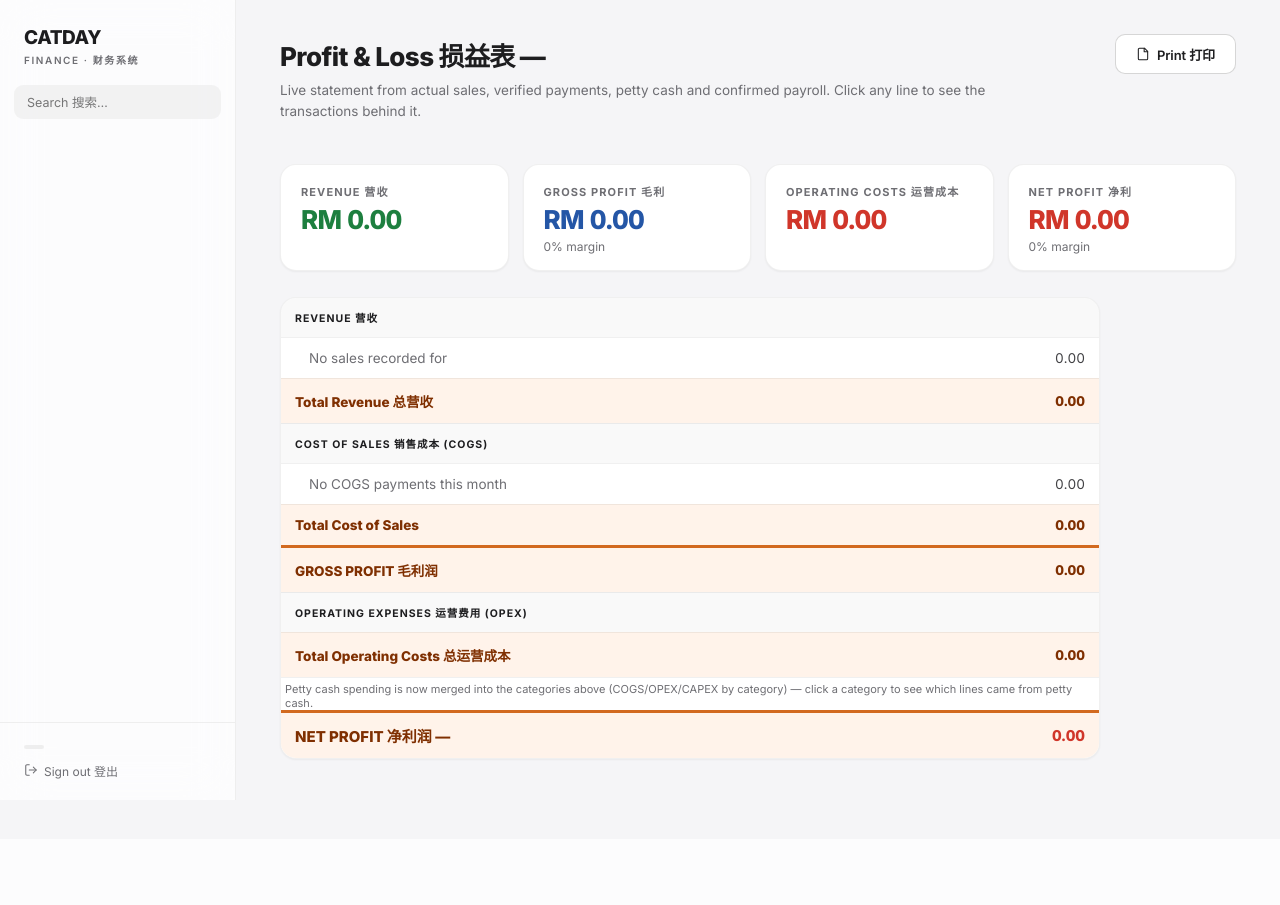
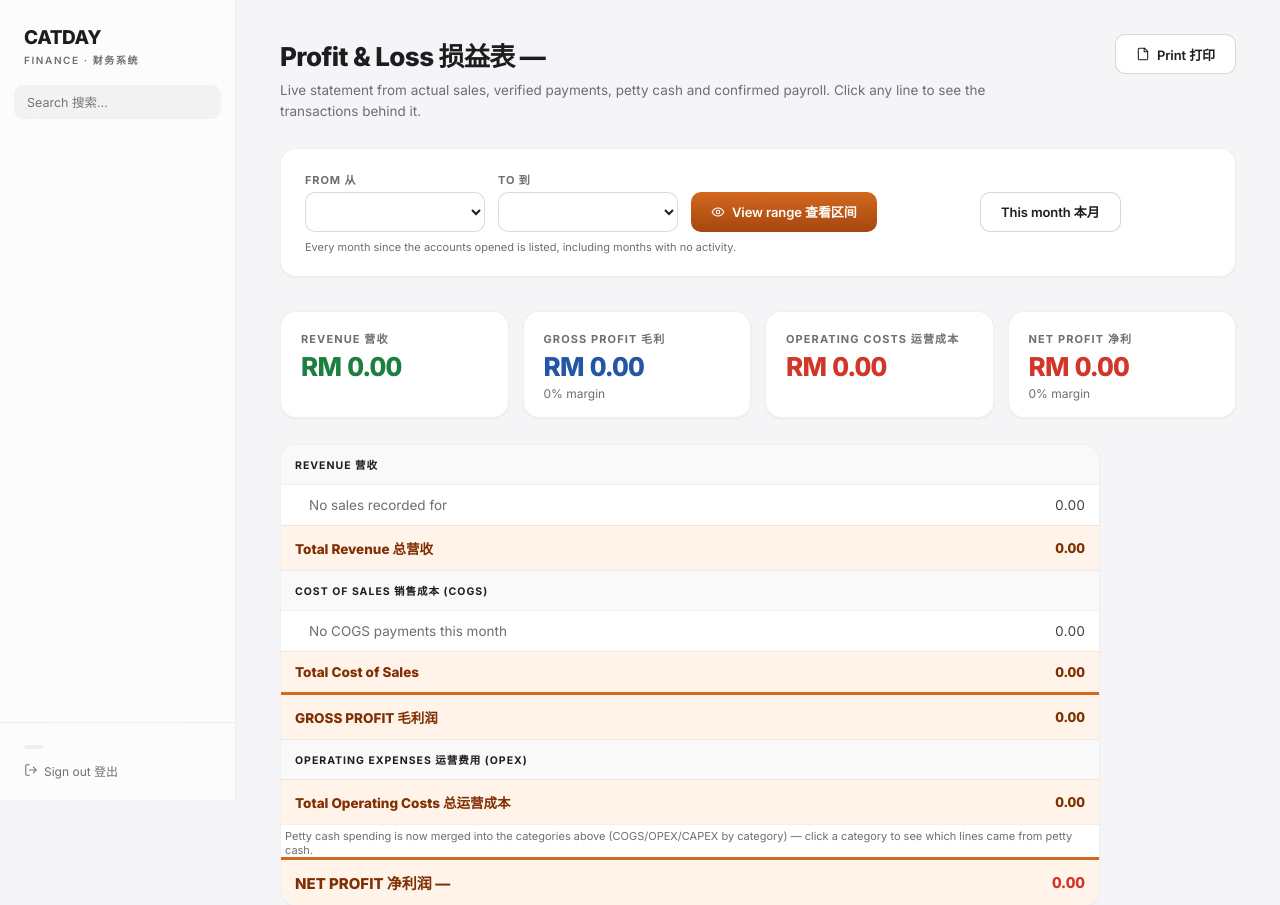
Before and after one commit to chiaeugene/catdaycfo, a FastAPI app: template templates/pnl.html in a window 1280 px wide. Shown: the top 905 px of the page. Before the commit the page ends 800 px from the top, so only its background shows below. Run offline with FastAPI, Linux system fonts and the light colour scheme; the template is opened without the code that fills it, so the values that code supplies are empty.

Commit message:
GL: include journal entries; P&L: continuous months + date range
GL was empty despite the Balance Sheet showing RM895k. It only scanned
operational records (payments, sales, vouchers, petty cash, payroll) and never
read the journal — so the opening-balance entry, which is currently the only
thing posted, was invisible. Now includes Opening and Manual journal entries
as a "Journal" type, one row per line, linking to that account's ledger.

Journal rows show Dr/Cr markers and are excluded from the "Money in / Money
out" cards, since those are cash-movement totals — folding RM1,005,871.60 of
opening debits into them would claim RM1m of cash moved when none did.

P&L only listed months that already had transactions, so a quiet month
couldn't be opened at all and there was no way to view a quarter or a year.
Now lists every month continuously from the accounts' start date (taken from
the opening entry, else earliest transaction) to today, plus a From/To range
picker that aggregates across the selected months. Reversed ranges are
normalised.

Caught during testing: my bulk edit to switch the P&L queries to .in_() had
matched the FIRST occurrence in the file rather than the intended one, which
silently rewrote the dashboard's payroll query and the sales page's
by-stream query to reference an undefined sel_months — both would have
500'd in production. Both restored to == mo; audited every .month filter in
the file to confirm sel_months now appears only inside pnl().

Verified: Jul alone 1,000.00 / Aug alone 2,500.00 / Jul-Aug range 3,500.00
(and 3,500.00 reversed), opex aggregating correctly alongside. 26 pages x 2
roles render, trial balance still ties at 1,005,871.60.

```diff
--- a/app/main.py
+++ b/app/main.py
@@ -165,6 +165,37 @@ def month_options(back: int = 12, fwd: int = 1) -> list[str]:
             y += 1
         out.append(f"{date(y, m, 1):%b %Y}")
     return out
+
+
+def _months_between(start: str, end: str) -> list[str]:
+    """Every month from start to end inclusive, as 'Mon YYYY', oldest first."""
+    try:
+        a = datetime.strptime(start, "%b %Y")
+        b = datetime.strptime(end, "%b %Y")
+    except ValueError:
+        return [end]
+    out, y, m = [], a.year, a.month
+    while (y, m) <= (b.year, b.month):
+        out.append(f"{date(y, m, 1):%b %Y}")
+        m += 1
+        if m > 12:
+            m, y = 1, y + 1
+    return out
+
+
+def _accounts_start_month(db: Session) -> str:
+    """When the accounts begin: the opening-balance entry if one exists,
+    otherwise the earliest month that carries any transaction."""
+    opening = db.query(M.JournalEntry).filter(
+        M.JournalEntry.source_type == "Opening").order_by(M.JournalEntry.date).first()
+    if opening:
+        return f"{opening.date:%b %Y}"
+    candidates = []
+    for model in (M.SalesEntry, M.Payment, M.PettyCashEntry):
+        d = db.query(func.min(model.date)).scalar()
+        if d:
+            candidates.append(d)
+    return f"{min(candidates):%b %Y}" if candidates else month_str()
 
 
 def normalize_month(raw: str, fallback: date | None = None) -> str:
@@ -1749,19 +1780,44 @@ def general_ledger(request: Request, q: str = "", frm: str = "", to: str = "",
                                     "cin": 0, "cout": run.total_cost, "link": f"/payroll/run/{run.id}",
                                     "match_key": ("Payroll", run.id)})
 
+    # Journal entries that aren't derived from an operational record — opening
+    # balances and manual adjustments. Without these the GL silently omits real
+    # postings: right after go-live the books held only the opening entry, so
+    # the GL looked completely empty while the Balance Sheet showed RM895k.
+    if kind in ("", "Journal"):
+        for je in db.query(M.JournalEntry).filter(
+                M.JournalEntry.source_type.in_(("Opening", "Manual"))).all():
+            if not in_range(je.date):
+                continue
+            for line in je.lines:
+                acct = line.account
+                if not match(je.ref, je.memo, line.description, acct.code, acct.name):
+                    continue
+                entries.append({
+                    "date": je.date, "code": je.ref or f"JE-{je.id}", "type": "Journal",
+                    "party": f"{acct.code} {acct.name}",
+                    "desc": line.description or je.memo,
+                    "cin": line.debit, "cout": line.credit, "is_journal": True,
+                    "link": f"/accounting/ledger/{acct.id}"})
+
     matched_keys = {(l.matched_type, l.matched_id) for l in
                     db.query(M.BankStatementLine).filter(M.BankStatementLine.matched == True).all()}  # noqa: E712
     for e in entries:
         key = e.pop("match_key", None)
         e["reconciled"] = (key in matched_keys) if key else None
+        e.setdefault("is_journal", False)
 
     entries.sort(key=lambda e: (e["date"], e["code"]), reverse=True)
-    total_in = sum(e["cin"] for e in entries)
-    total_out = sum(e["cout"] for e in entries)
-    kinds = ["Payment", "Sale", "Petty Cash", "Voucher", "Listing", "Payroll"]
+    # Journal rows are debits/credits, not cash movements — including them in
+    # the "money in / money out" cards would show RM1m of cash that never moved.
+    total_in = sum(e["cin"] for e in entries if not e["is_journal"])
+    total_out = sum(e["cout"] for e in entries if not e["is_journal"])
+    journal_count = sum(1 for e in entries if e["is_journal"])
+    kinds = ["Payment", "Sale", "Petty Cash", "Voucher", "Listing", "Payroll", "Journal"]
     return render(request, db, "general_ledger.html", "gl", entries=entries[:500],
                   q=q, frm=frm, to=to, kind=kind, kinds=kinds,
-                  total_in=total_in, total_out=total_out, count=len(entries))
+                  total_in=total_in, total_out=total_out, count=len(entries),
+                  journal_count=journal_count)
 
 
 # ─────────────────────────── REPORTS ───────────────────────────
@@ -1934,19 +1990,42 @@ def export_pettycash(request: Request, db: Session = Depends(get_db)):
 
 # ─────────────────────────── P&L ───────────────────────────
 @app.get("/pnl", response_class=HTMLResponse)
-def pnl(request: Request, month: str = "", db: Session = Depends(get_db)):
-    mo = month or month_str()
-    months = sorted({m for (m,) in db.query(M.SalesEntry.month).distinct().all() if m}
-                    | {m for (m,) in db.query(M.Payment.month).distinct().all() if m}
-                    | {month_str()})
+def pnl(request: Request, month: str = "", frm: str = "", to: str = "",
+        db: Session = Depends(get_db)):
+    """Monthly P&L, or a date range when frm/to are given.
+
+    The month list runs continuously from the accounts' start date to today —
+    previously it only listed months that already had transactions, so a month
+    with no activity simply couldn't be opened, and there was no way to look at
+    a quarter or a full year at once."""
+    start = _accounts_start_month(db)
+    all_months = _months_between(start, month_str())
+
+    # Date-range mode: frm/to are "Mon YYYY" strings picked from the same list.
+    range_mode = bool(frm and to)
+    if range_mode:
+        try:
+            i, j = all_months.index(frm), all_months.index(to)
+        except ValueError:
+            range_mode = False
+        else:
+            if i > j:
+                i, j = j, i
+            sel_months = all_months[i:j + 1]
+            mo = f"{frm} – {to}"
+    if not range_mode:
+        mo = month or month_str()
+        sel_months = [mo]
+    months = all_months
 
     # Revenue
     revenue = dict(db.query(M.SalesEntry.stream, func.sum(M.SalesEntry.amount))
-                   .filter(M.SalesEntry.month == mo).group_by(M.SalesEntry.stream).all())
+                   .filter(M.SalesEntry.month.in_(sel_months))
+                   .group_by(M.SalesEntry.stream).all())
     total_rev = sum(revenue.values())
 
     # Payments in month, by group
-    pays = db.query(M.Payment).filter(M.Payment.month == mo,
+    pays = db.query(M.Payment).filter(M.Payment.month.in_(sel_months),
                                       M.Payment.status != "Void").all()
     def by_cat(group):
         out = {}
@@ -1967,7 +2046,7 @@ def pnl(request: Request, month: str = "", db: Session = Depends(get_db)):
     # otherwise identical cat-food spend shows in a different P&L bucket
     # depending on whether it was paid by invoice or petty cash.
     from types import SimpleNamespace
-    for e in db.query(M.PettyCashEntry).filter(M.PettyCashEntry.month == mo,
+    for e in db.query(M.PettyCashEntry).filter(M.PettyCashEntry.month.in_(sel_months),
                                                M.PettyCashEntry.amount_out > 0).all():
         cat = e.category or "Uncategorized"
         grp = M.group_for(cat)
@@ -1987,13 +2066,16 @@ def pnl(request: Request, month: str = "", db: Session = Depends(get_db)):
 
     # Payroll: confirmed runs for the month (employer cost)
     payroll_total = db.query(func.coalesce(func.sum(M.PayrollRun.total_cost), 0)) \
-        .filter(M.PayrollRun.month == mo, M.PayrollRun.status == "Confirmed").scalar()
+        .filter(M.PayrollRun.month.in_(sel_months),
+                M.PayrollRun.status == "Confirmed").scalar()
 
     gross_profit = total_rev - total_cogs
     total_operating = total_opex + total_other + payroll_total
     net = gross_profit - total_operating
 
     return render(request, db, "pnl.html", "pnl", month=mo, months=months,
+                  range_mode=range_mode, f_frm=frm, f_to=to,
+                  sel_count=len(sel_months),
                   revenue=revenue, total_rev=total_rev,
                   cogs=cogs, total_cogs=total_cogs, gross_profit=gross_profit,
                   opex=opex, total_opex=total_opex, other=other, total_other=total_other,
--- a/templates/pnl.html
+++ b/templates/pnl.html
@@ -5,9 +5,26 @@
   <button class="secondary" onclick="window.print()">{{ icon('file', 14) }} Print 打印</button></div>
 <div class="sub">Live statement from actual sales, verified payments, petty cash and confirmed payroll. Click any line to see the transactions behind it.</div>
 
+<div class="panel">
+  <form method="get" action="/pnl">
+    <div class="formrow" style="grid-template-columns:180px 180px auto auto">
+      <div><label>From 从</label>
+        <select name="frm">{% for m in months %}<option {% if f_frm == m %}selected{% endif %}>{{ m }}</option>{% endfor %}</select></div>
+      <div><label>To 到</label>
+        <select name="to">{% for m in months %}<option {% if f_to == m %}selected{% endif %}>{{ m }}</option>{% endfor %}</select></div>
+      <div class="f-btn"><button type="submit">{{ icon('eye', 14) }} View range 查看区间</button></div>
+      <div class="f-btn"><a class="btn secondary" href="/pnl">This month 本月</a></div>
+    </div>
+  </form>
+  <div style="font-size:11px;color:var(--muted);margin-top:8px">
+    Every month since the accounts opened is listed, including months with no activity.
+    {% if range_mode %}Currently showing <b>{{ sel_count }} month{{ 's' if sel_count != 1 }}</b> combined.{% endif %}
+  </div>
+</div>
+
 <div class="filters">
   {% for m in months %}
-  <a href="/pnl?month={{ m }}" class="{% if m == month %}on{% endif %}">{{ m }}</a>
+  <a href="/pnl?month={{ m }}" class="{% if not range_mode and m == month %}on{% endif %}">{{ m }}</a>
   {% endfor %}
 </div>
 
```
Also changed, not shown: templates/general_ledger.html (+12 -4 lines).
